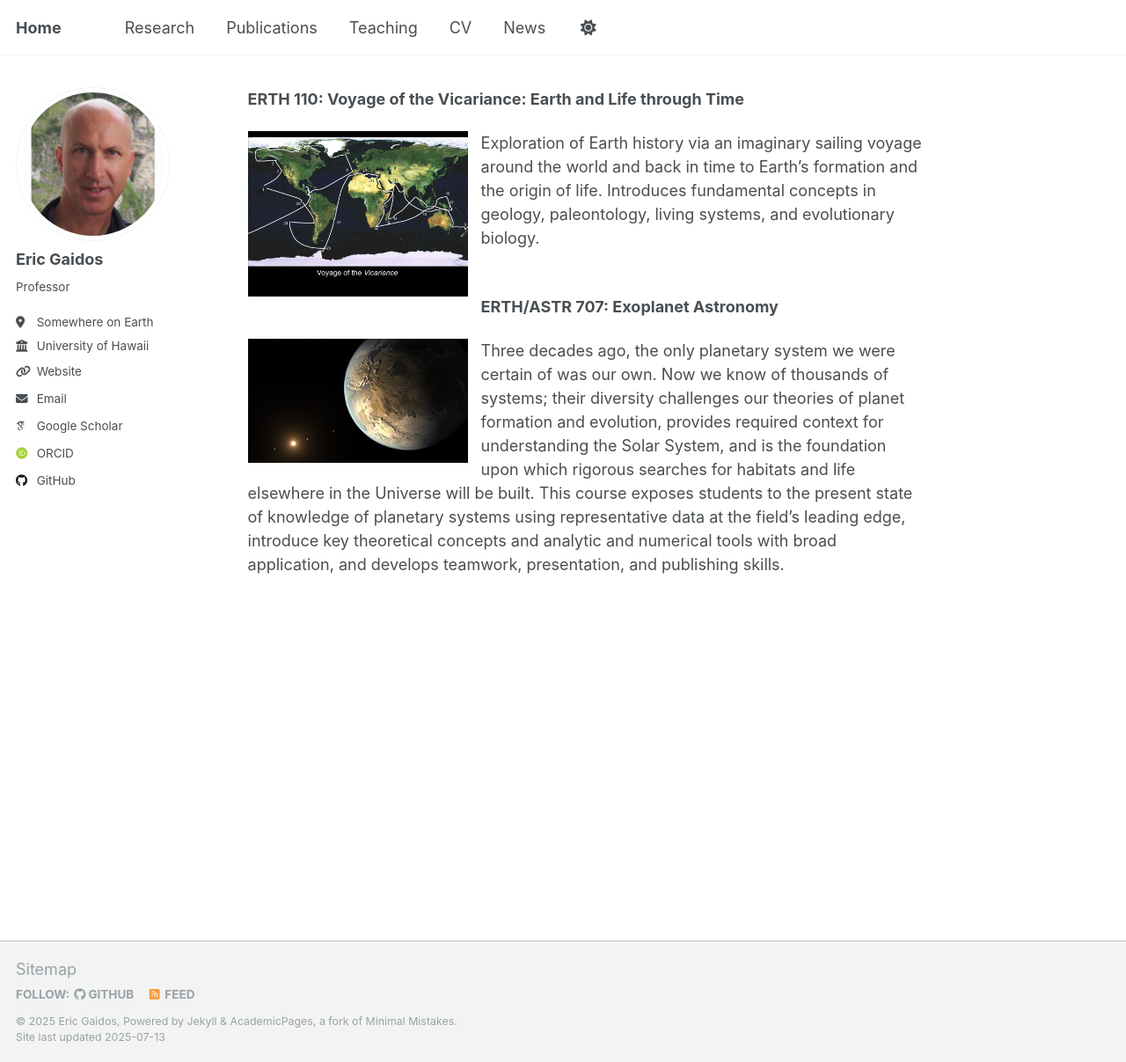
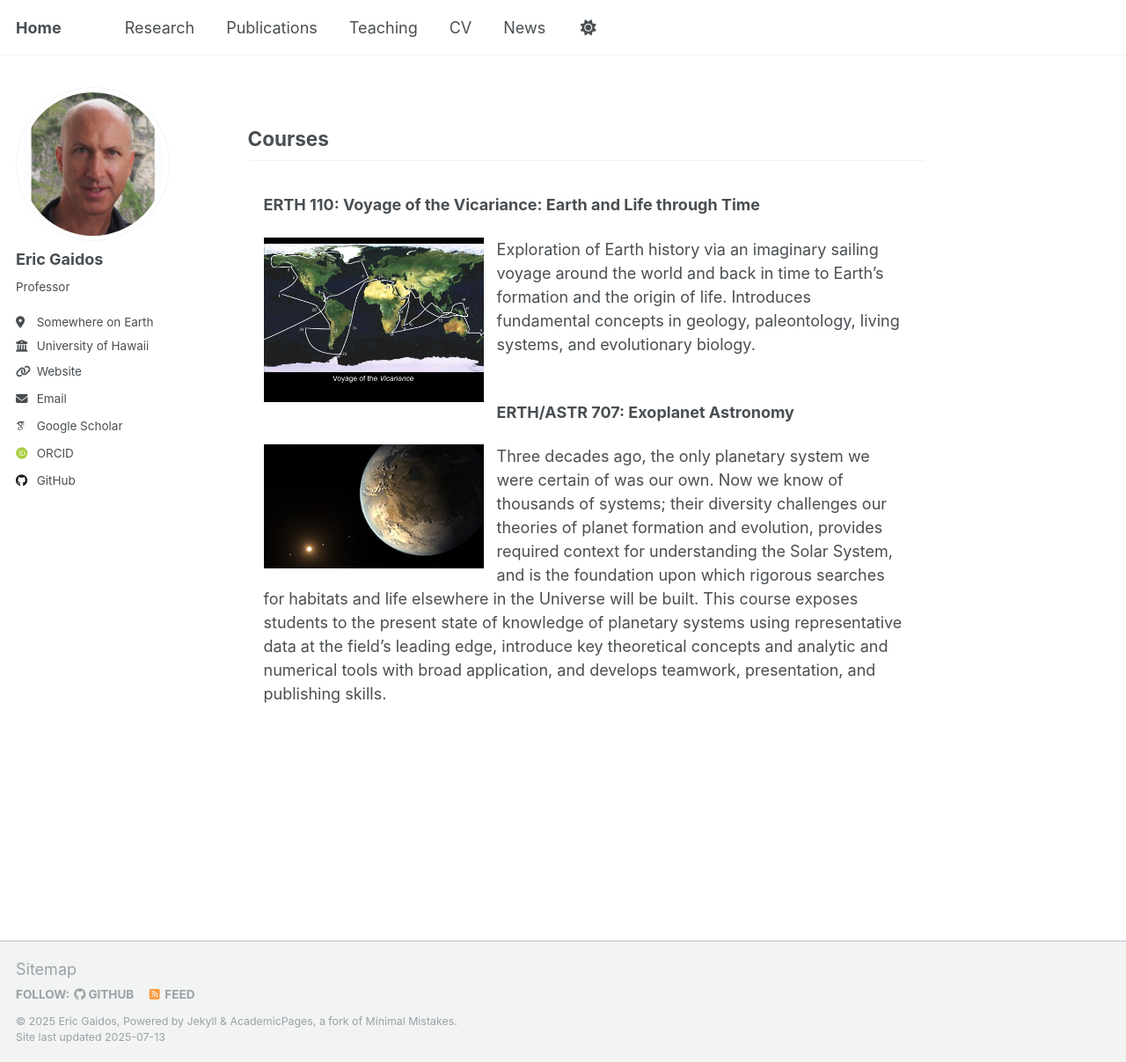
Before and after one commit to egaidos/egaidos.github.io, a Jekyll site: the page built from teaching.md, in a window 1280 px wide and 1207 px high. Shown: the whole window at 88% size. Built offline with Jekyll 4.4.1, drawn with Linux system fonts in a browser that asks for light colours; some web fonts are replaced; our own code applies the rules of GitHub Pages for plain Markdown files.

Commit message:
Update teaching.md

```diff
--- a/teaching.md
+++ b/teaching.md
@@ -7,6 +7,13 @@
 }
 </style>
 </head>
+
+<!-- Header -->
+<header id="header">
+<h2><strong>Courses</strong><br/></h2>
+</header>
+<!-- Main -->
+<div id="main">
 
 <section id="one">
 <!-- <h2>Courses</h2>
```
